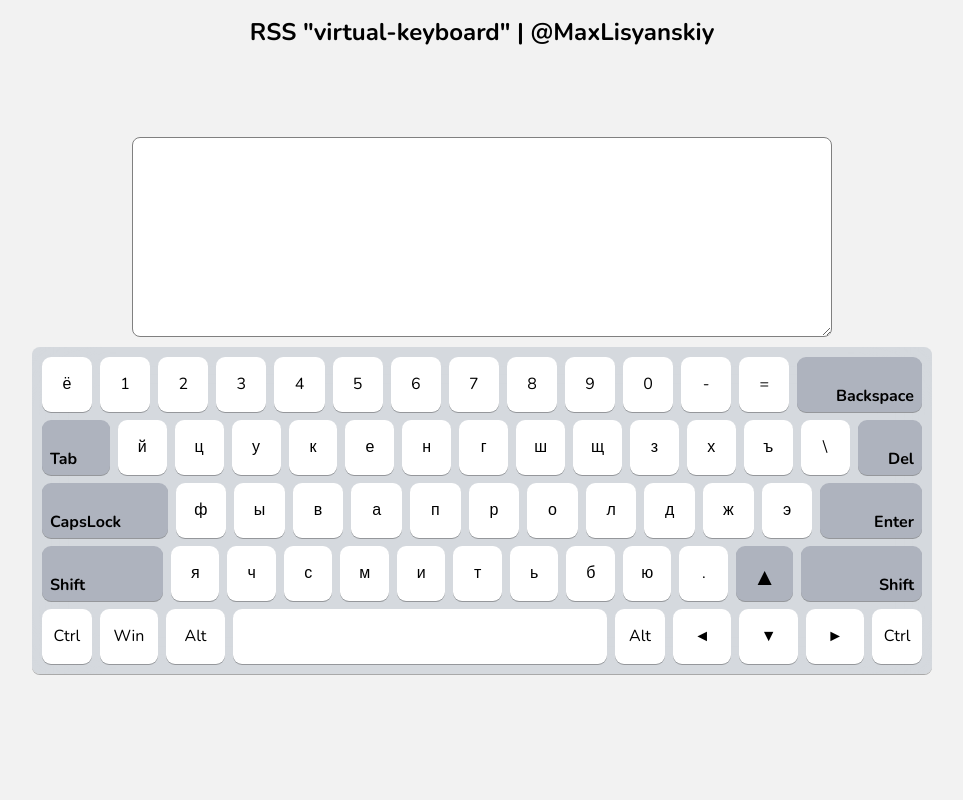
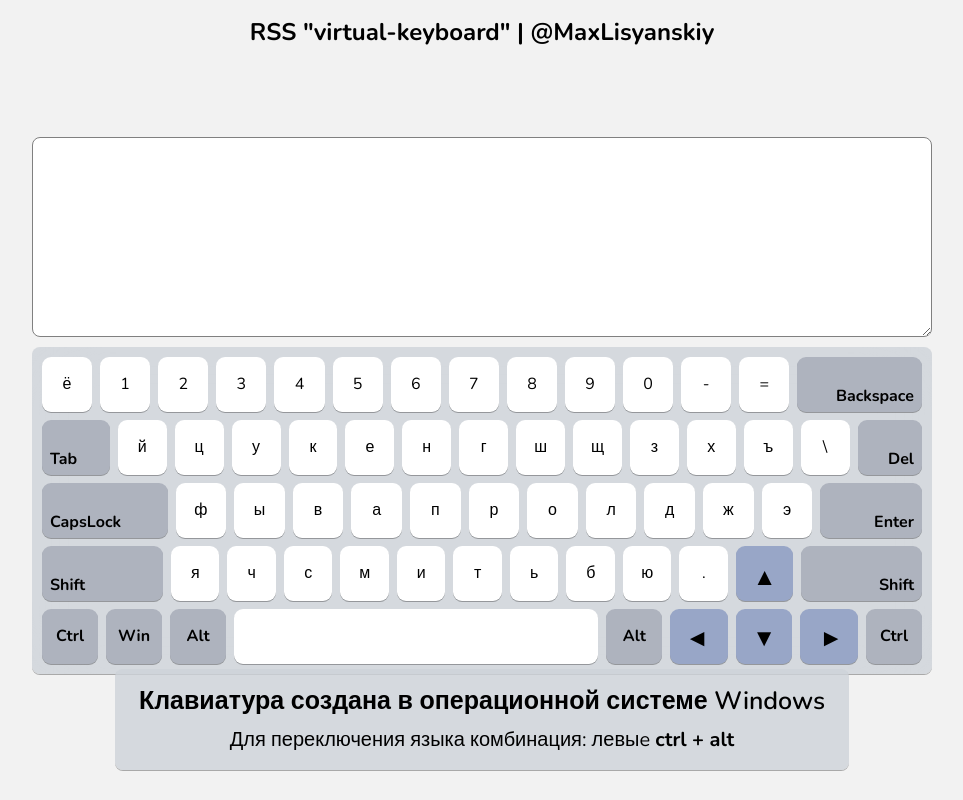
Before and after one commit to MaxLisyanskiy/virtual-keyboard, a website with bundled scripts: page index.html in a window 1280 px wide. Shown: the whole page, without its empty margins (158-1121 px from the left). Built offline with nearby package versions, Linux system fonts and the light colour scheme.

Commit message:
feat: add all key styles & description in layout

```diff
--- a/scripts/index.js
+++ b/scripts/index.js
@@ -1,9 +1,11 @@
 import { createKeyRow } from './createKeyRow.js';
-import { fifthRow, firstRow, fourthRow, secondRow, thirdRow } from './keys.js';
+import {
+ fifthRow, firstRow, fourthRow, secondRow, thirdRow,
+} from './keys.js';
 
+function init() {
     const container = document.createElement('div');
     container.classList = 'container';
-
     container.innerHTML = `
         <h1 class="title">RSS "virtual-keyboard" | @MaxLisyanskiy</h1>
         <textarea class="textarea" id="textarea" rows="5" cols="50"></textarea>
@@ -19,4 +21,16 @@ keyboard.append(createKeyRow(fourthRow));
     keyboard.append(createKeyRow(fifthRow));
 
     container.append(keyboard);
+
+    const description = document.createElement('div');
+    description.classList = 'description';
+    description.innerHTML = `
+        <h3 class="description__title">Клавиатура создана в операционной системе Windows</h3>
+        <p class="description__subtitle">Для переключения языка комбинация: левыe <strong>ctrl + alt</strong></p>
+    `;
+    container.append(description);
+
     document.body.prepend(container);
+}
+
+init();
--- a/scripts/keys.js
+++ b/scripts/keys.js
@@ -287,7 +287,7 @@ export const fourthRow = [
 
 export const fifthRow = [
   {
-    class: 'key key__сtrl',
+    class: 'key key__ctrl',
     rus: ['Ctrl', 'Ctrl', 'Ctrl', 'Ctrl'],
     eng: ['Ctrl', 'Ctrl', 'Ctrl', 'Ctrl'],
   },
@@ -307,7 +307,7 @@ export const fifthRow = [
     eng: ['', '', '', ''],
   },
   {
-    class: 'key',
+    class: 'key key__alt key__alt_right',
     rus: ['Alt', 'Alt', 'Alt', 'Alt'],
     eng: ['Alt', 'Alt', 'Alt', 'Alt'],
   },
@@ -327,7 +327,7 @@ export const fifthRow = [
     eng: ['►', '►', '►', '►'],
   },
   {
-    class: 'key',
+    class: 'key key__ctrl key__ctrl_right',
     rus: ['Ctrl', 'Ctrl', 'Ctrl', 'Ctrl'],
     eng: ['Ctrl', 'Ctrl', 'Ctrl', 'Ctrl'],
   },
--- a/style/_main.scss
+++ b/style/_main.scss
@@ -16,7 +16,7 @@ body {
 
 .textarea {
     display: block;
-    width: 700px;
+    width: 900px;
     height: 200px;
     margin: 10px auto 10px;
     padding: 10px;
--- /dev/null
+++ b/style/blocks/_description.scss
@@ -0,0 +1,22 @@
+.description {
+    position: fixed;
+    bottom: 30px;
+    display: flex;
+    flex-direction: column;
+    align-items: center;
+    padding: 12px 24px;
+    background-color: rgba(206, 210, 217, 0.8);
+    border-radius: 8px;
+    box-shadow: 0px 1px 0px rgba(0, 0, 0, 0.3);
+
+    &__title {
+        font-weight: 600;
+        font-size: 25px;
+        margin: 8px 0;
+    }
+
+    &__subtitle {
+        font-size: 20px;
+        margin: 8px 0;
+    }
+}
--- a/style/blocks/_key.scss
+++ b/style/blocks/_key.scss
@@ -76,7 +76,7 @@
 
     &__up {
         width: 100px;
-        background: #AEB3BE;
+        background: #98a6c7;
         font-weight: 700;
         padding-top: 8px;
         font-size: 24px;
@@ -84,30 +84,50 @@
 
     &__ctrl {
         width: 100px;
+        background: #AEB3BE;
+        font-weight: 700;
     }
 
     &__win {
         width: 100px;
+        background: #AEB3BE;
+        font-weight: 700;
     }
 
     &__alt {
         width: 100px;
+        background: #AEB3BE;
+        font-weight: 700;
     }
 
     &__space {
-        width: 640px;
+        width: 650px;
     }
 
     &__left {
         width: 100px;
+        background: #98a6c7;
+        font-weight: 700;
+        padding-top: 4px;
+        padding-right: 4px;
+        font-size: 24px;
     }
 
     &__down {
         width: 100px;
+        background: #98a6c7;
+        font-weight: 700;
+        padding-top: 4px;
+        font-size: 24px;
     }
 
     &__right {
         width: 100px;
+        background: #98a6c7;
+        font-weight: 700;
+        padding-top: 4px;
+        padding-left: 4px;
+        font-size: 24px;
     }
 }
 
--- a/style/style.scss
+++ b/style/style.scss
@@ -4,3 +4,4 @@
 // Blocks
 @import "blocks/_keyboard.scss";
 @import "blocks/_key.scss";
+@import "blocks/_description.scss";
```
Also changed, not shown: style/style.css, 1 other file. Lines whose indentation alone changed are shown as unchanged.
